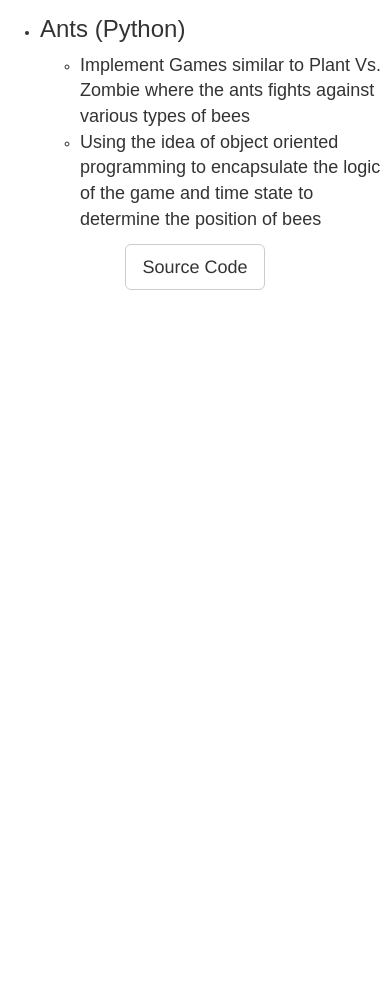
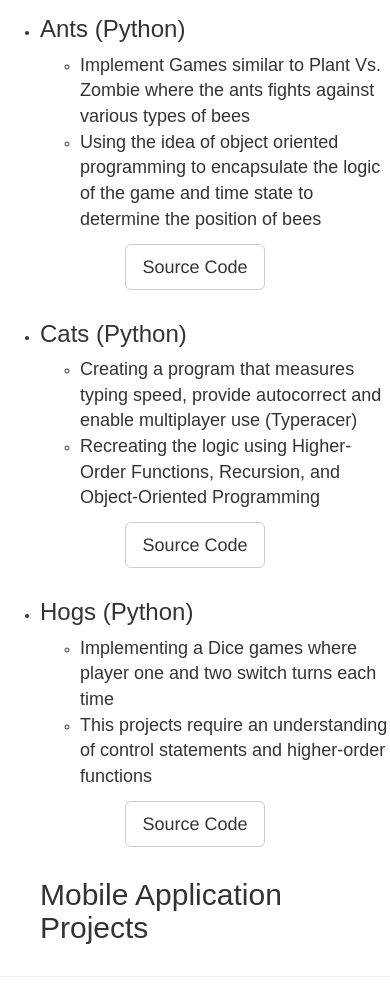
Before and after one commit to kennyrobert88/kennyrobert.io, a plain HTML site: page index.html in a window 390 px wide. Shown: the part 609-1607 px from the top of the page. Before the commit the page ends 909 px from the top, so only its background shows below. Drawn offline with nearby package versions, Linux system fonts and the light colour scheme.

Commit message:
Changes in Game Projects and Mobile application Projects

```diff
--- a/index.html
+++ b/index.html
@@ -119,7 +119,92 @@
                 </p>
             </div>
             <div class="row">
-
+                <div class="col-md-2"></div>
+                <div class="col-md-8">
+                    <ul>
+                        <li>
+                            <h3>
+                                <span style="font-family:Arial, Helvetica, sans-serif;">
+                                    Cats (Python)
+                                </span>
+                            </h3>
+                        </li>
+                        <ul>
+                            <li>
+                                <span style="font-family:Arial, Helvetica, sans-serif; font-size: large;">
+                                   Creating a program that measures typing speed, provide autocorrect and enable multiplayer use (Typeracer)
+                                </span>
+                            </li>
+                        </ul>
+                        <ul>
+                            <li>
+                                <span style="font-family:Arial, Helvetica, sans-serif; font-size: large;">
+                                    Recreating the logic using Higher-Order Functions, Recursion, and Object-Oriented Programming
+                                 </span>
+                            </li>
+                        </ul>
+                    </ul>
+                </div>
+                <div class="col-md-2"></div>
+            </div>
+            <div class="row">
+                <p class="text-center">
+                    <a href="https://github.com/kennyrobert88/CS61A/tree/main/Project/cats" type="button" class="btn btn-default btn-lg">Source Code</a>
+                </p>
+            </div>
+            <div class="row">
+                <div class="col-md-2"></div>
+                <div class="col-md-8">
+                    <ul>
+                        <li>
+                            <h3>
+                                <span style="font-family:Arial, Helvetica, sans-serif;">
+                                    Hogs (Python)
+                                </span>
+                            </h3>
+                        </li>
+                        <ul>
+                            <li>
+                                <span style="font-family:Arial, Helvetica, sans-serif; font-size: large;">
+                                   Implementing a Dice games where player one and two switch turns each time
+                                 </span>
+                            </li>
+                        </ul>
+                        <ul>
+                            <li>
+                                <span style="font-family:Arial, Helvetica, sans-serif; font-size: large;">
+                                   This projects require an understanding of control statements and higher-order functions
+                                 </span>
+                            </li>
+                        </ul>
+                    </ul>
+                </div>
+                <div class="col-md-2"></div>
+            </div>
+            <div class="row">
+                <p class="text-center">
+                    <a href="https://github.com/kennyrobert88/CS61A/tree/main/Project/hog" type="button" class="btn btn-default btn-lg">Source Code</a>
+                </p>
+            </div>
+            <div class="row">
+                <div class="col-md-2"></div>
+                <div class="col-md-8">
+                    <ul>
+                         <h2>
+                            <span style="font-family:Arial, Helvetica, sans-serif">
+                                Mobile Application Projects
+                            </span>
+                        </h2>
+                    </ul>
+                </div>
+                <div class="col-md-2"></div>
+            </div>
+            <div class="row">
+                <div class="col-md-2"></div>
+                <div class="col-md-8">
+                    <hr class="slate-divider">
+                </div>
+                <div class="col-md-2"></div>
             </div>
         </body>
     </head>
```
